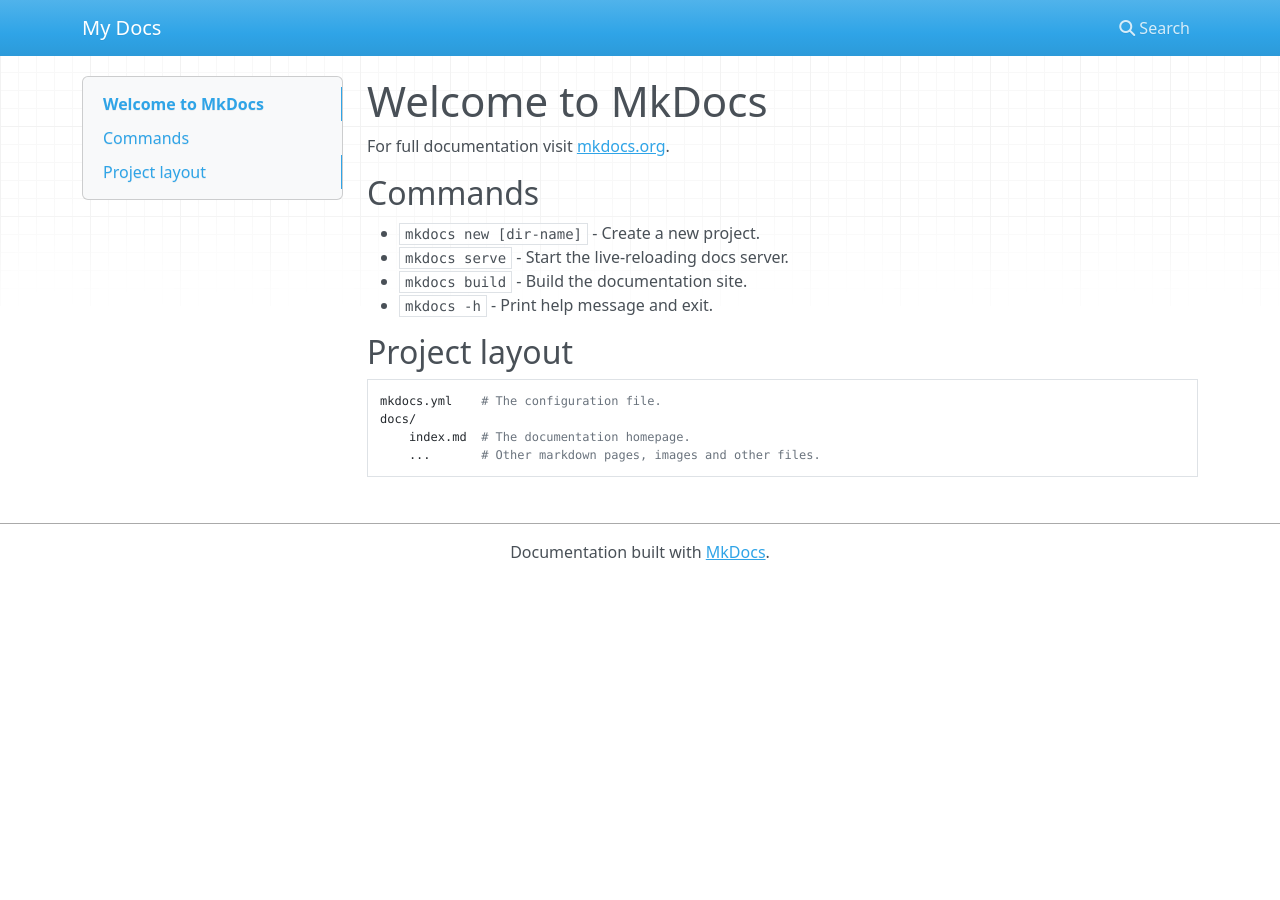
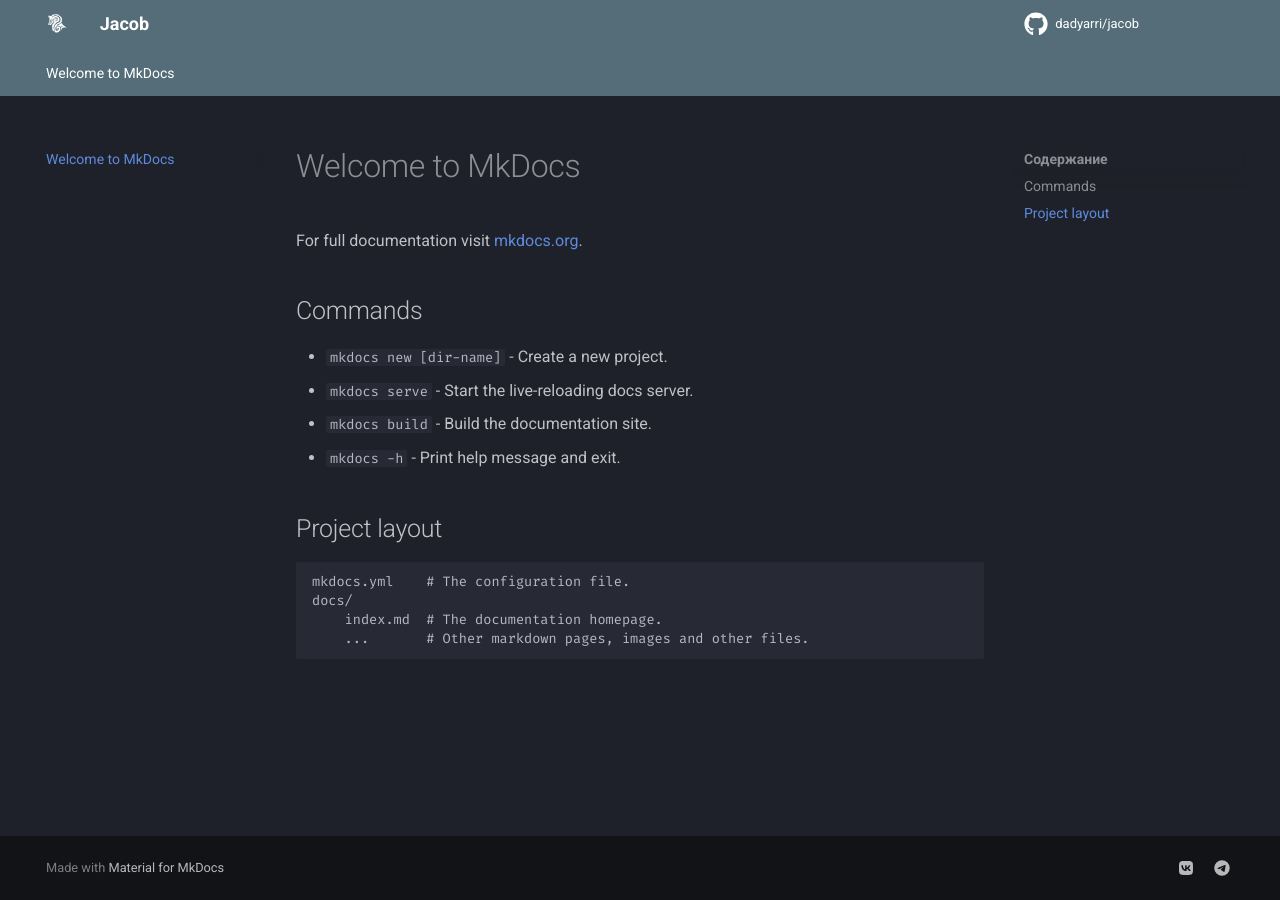
Before and after one commit to uni-jacob/jacob, an MkDocs documentation site: the page built from docs/index.md, in a window 1280 px wide. Built offline with MkDocs 1.6.1 and Material for MkDocs 9.7.7, drawn with Linux system fonts in a browser that asks for light colours; nearby versions of some CDN libraries; comment, search, counter and statistics services are not loaded.

Commit message:
:pencil: Customize mkdocs.

```diff
--- a/mkdocs.yml
+++ b/mkdocs.yml
@@ -1 +1,40 @@
-site_name: My Docs
+site_name: Jacob
+repo_url: https://github.com/dadyarri/jacob
+repo_name: dadyarri/jacob
+edit_uri: ""
+collapse_single_pages: true
+plugins:
+  - git-revision-date-localized:
+      type: timeago
+markdown_extensions:
+  - admonition
+  - pymdownx.tasklist
+  - pymdownx.details
+  - pymdownx.superfences
+  - pymdownx.emoji:
+      emoji_index: !!python/name:materialx.emoji.twemoji
+      emoji_generator: !!python/name:materialx.emoji.to_svg
+theme:
+  name: material
+  palette:
+    scheme: slate
+    primary: blue grey
+  font:
+    code: Fira Code
+  language: ru
+  logo: assets/logo/jacob.svg
+  favicon: assets/logo/jacob.svg
+  features:
+    - instant
+    - tabs
+  icon:
+    repo: fontawesome/brands/github
+
+extra:
+  social:
+    - icon: fontawesome/brands/vk
+      link: https://vk.com/jacob_bot
+      name: Страница бота в ВК
+    - icon: fontawesome/brands/telegram
+      link: https://t.me/dadyarri
+      name: Связь с автором
```
